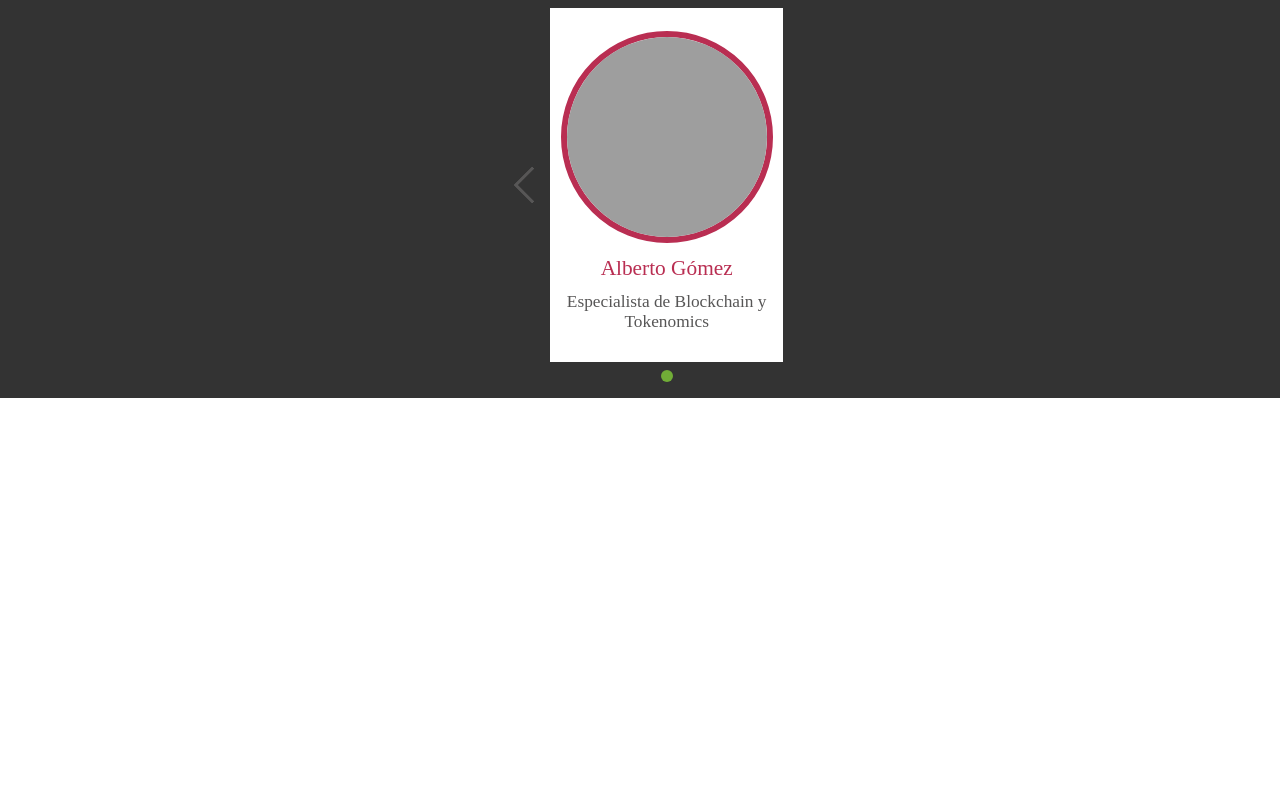
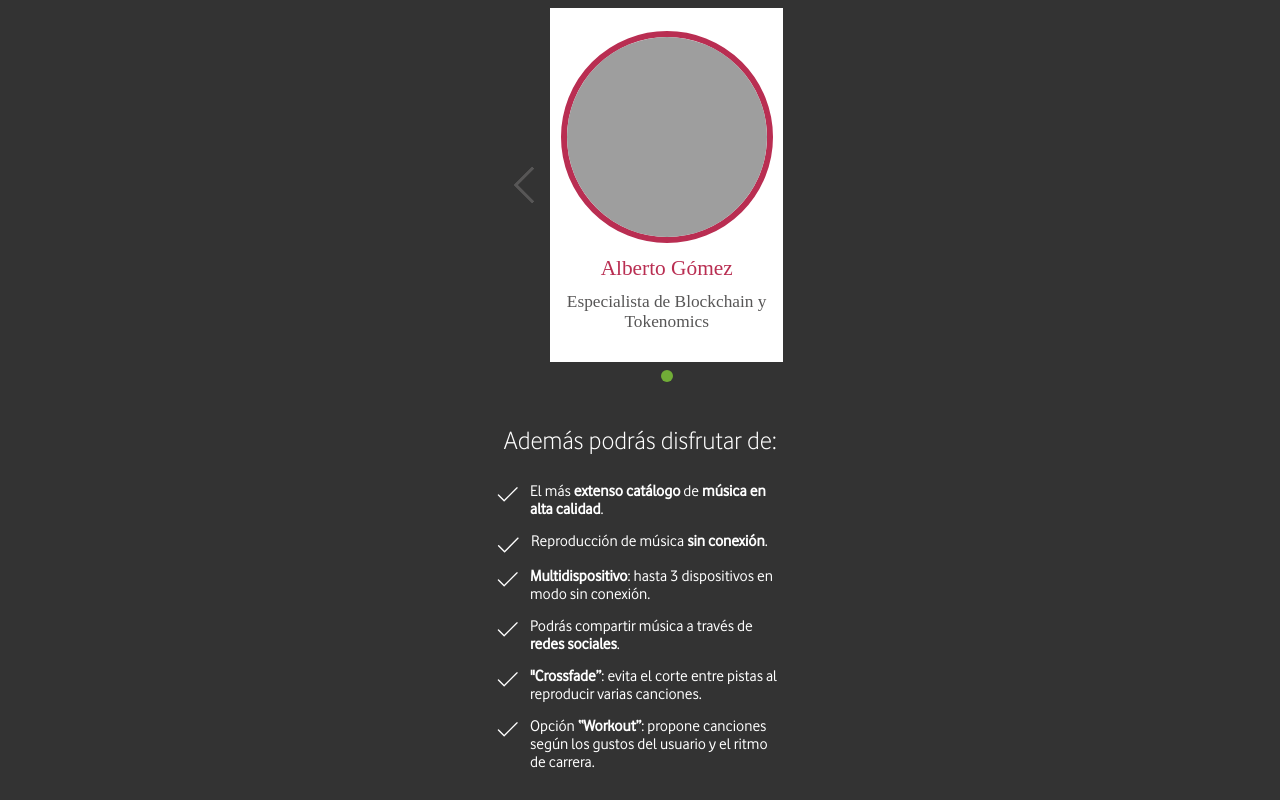
Before and after one commit to alhana-yo/landing-page, a website with bundled scripts: page index.html in a window 1280 px wide. Shown: the part 584-1384 px from the top of the page. Before the commit the page ends 1005 px from the top, so only its background shows below. Built offline with nearby package versions, Linux system fonts and the light colour scheme.

Commit message:
Finished last section

```diff
--- a/index.html
+++ b/index.html
@@ -43,7 +43,7 @@
             aquí, ahora <span class="text__upper-case">tidal</span> de regalo
             con tu tarifa <span class="text__capitalize">vodafone</span>
           </p>
-          <p class="hero__text hero__text--bold">
+          <p class="hero__text text__bold">
             3 meses gratis con tu tarifa
           </p>
 
@@ -58,7 +58,7 @@
       </section>
       <section class="gallery">
         <div class="section__wrapper">
-          <h2 class="gallery__title">
+          <h2 class="section__title">
             <span class="text__capitalize">descubre</span> por qué
             <span class="text__upper-case">tidal</span> es mucho más que una
             plataforma de música
@@ -127,7 +127,84 @@
           </multi-carousel>
         </div>
       </section>
-      <section class="info">+ INFO</section>
+      <section class="info">
+        <div class="section__wrapper">
+          <h2 class="section__title">
+            <span class="text__capitalize">además</span> podrás disfrutar de:
+          </h2>
+          <ul class="info__list">
+            <li class="info__list__element">
+              <img
+                class="list__element__icon"
+                src="./images/icons/tick-or-solved.svg"
+                alt="icono con un tick"
+              />
+              <p class="list__element__text">
+                <span class="text__capitalize">el</span> más
+                <span class="text__bold">extenso catálogo</span> de
+                <span class="text__bold">música en alta calidad</span>.
+              </p>
+            </li>
+            <li class="info__list__element">
+              <img
+                class="list__element__icon"
+                src="./images/icons/tick-or-solved.svg"
+                alt="icono con un tick"
+              />
+              <p class="list__element__text">
+                <span class="text__capitalize">reproducción</span> de música
+                <span class="text__bold">sin conexión</span>.
+              </p>
+            </li>
+            <li class="info__list__element">
+              <img
+                class="list__element__icon"
+                src="./images/icons/tick-or-solved.svg"
+                alt="icono con un tick"
+              />
+              <p class="list__element__text">
+                <span class="text__capitalize text__bold">multidispositivo</span
+                >: hasta 3 dispositivos en modo sin conexión.
+              </p>
+            </li>
+            <li class="info__list__element">
+              <img
+                class="list__element__icon"
+                src="./images/icons/tick-or-solved.svg"
+                alt="icono con un tick"
+              />
+              <p class="list__element__text">
+                <span class="text__capitalize">podrás</span> compartir música a
+                través de <span class="text__bold">redes sociales</span>.
+              </p>
+            </li>
+            <li class="info__list__element">
+              <img
+                class="list__element__icon"
+                src="./images/icons/tick-or-solved.svg"
+                alt="icono con un tick"
+              />
+              <p class="list__element__text">
+                <span class="text__bold"
+                  >"<span class="text__capitalize">crossfade</span>”</span
+                >: evita el corte entre pistas al reproducir varias canciones.
+              </p>
+            </li>
+            <li class="info__list__element">
+              <img
+                class="list__element__icon"
+                src="./images/icons/tick-or-solved.svg"
+                alt="icono con un tick"
+              />
+              <p class="list__element__text">
+                <span class="text__capitalize">opción</span>
+                <span class="text__bold">“Workout”</span>: propone canciones
+                según los gustos del usuario y el ritmo de carrera.
+              </p>
+            </li>
+          </ul>
+        </div>
+      </section>
     </main>
   </body>
 </html>
--- a/styles/index.css
+++ b/styles/index.css
@@ -3,6 +3,7 @@
   font-family: "VodafoneRg", sans-serif;
   font-size: 1.25em; /*20px*/
   line-height: normal;
+  background-color: #333333;
 }
 
 /* HERO SECTION */
@@ -42,7 +43,8 @@
 }
 
 .hero .text__capitalize,
-.gallery .text__capitalize {
+.gallery .text__capitalize,
+.info .text__capitalize {
   text-transform: capitalize;
 }
 
@@ -50,8 +52,10 @@
   margin-bottom: 10px;
 }
 
-.hero__text--bold {
+.text__bold {
   font-weight: bold;
+}
+.hero .text__bold {
   margin-bottom: 30px;
 }
 
@@ -68,19 +72,22 @@
 
 /* GALLERY SECTION */
 
-.gallery {
+/* .gallery {
   background-color: #333333;
-}
+} */
 
 .gallery .section__wrapper {
   padding-top: 32.7px;
   /* padding-bottom: 41px; */
 }
 
-.gallery__title {
+.section__title {
   font-family: "VodafoneLt", sans-serif;
   font-size: 26px;
   /* font-size: 1.625em; */
+}
+
+.gallery .section__title {
   line-height: 1.5;
   margin-bottom: 26px;
 }
@@ -93,3 +100,37 @@
   --nav-point-color: rgb(182, 8, 8);
   --main-color: rgb(87, 86, 86);
 }
+
+/* INFO SECTION */
+
+.info .section__wrapper {
+  max-width: 292px;
+  padding-top: 30px;
+  padding-bottom: 15px;
+}
+
+.info .section__title {
+  /* margin-top: 30px; */
+  margin-bottom: 27px;
+}
+
+.info__list {
+  text-align: left;
+}
+
+.info__list > .info__list__element {
+  font-size: 16px;
+  line-height: 18px;
+  margin-bottom: 14px;
+}
+
+.info__list__element {
+  display: flex;
+}
+
+.list__element__icon {
+  width: 25px;
+  height: auto;
+  margin-right: 12px;
+  align-self: flex-start;
+}
```
Also changed, not shown: images/icons/tick-or-solved.svg (added).
